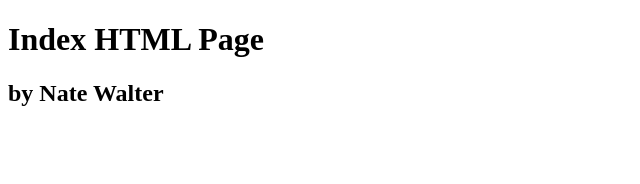
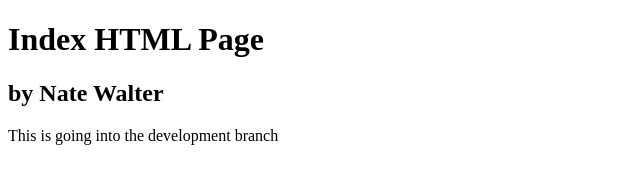
Before and after one commit to njw32/TestRepo, a plain HTML site: page docs/index.html in a window 1280 px wide. Shown: the whole page, without its empty margins (0-640 px from the left). Drawn offline with Linux system fonts and the light colour scheme.

Commit message:
dev branch test

```diff
--- a/docs/index.html
+++ b/docs/index.html
@@ -7,5 +7,6 @@
   <body>
     <h1>Index HTML Page</h1>
     <h2>by Nate Walter</h2>
+    <p>This is going into the development branch</p>
   </body>
 </html>
```
